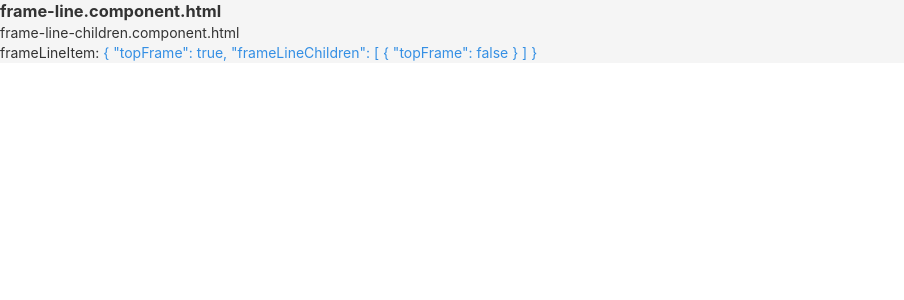
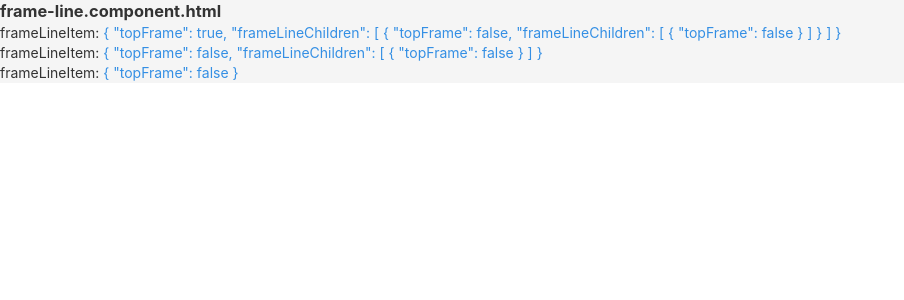
Before and after one commit to RyenToretto/angular-frame-line, an Angular app: page /frame-line in a window 1280 px wide. Shown: the top 300 px of the page, without its empty margins (0-904 px from the left). Built offline with nearby package versions, Linux system fonts and the light colour scheme.

Commit message:
渲染了 item in line

```diff
--- a/src/app/components/frame-line/frame-line-children/frame-line-children.component.html
+++ b/src/app/components/frame-line/frame-line-children/frame-line-children.component.html
@@ -1,7 +1,5 @@
 <div class="frame-line-children">
-  <div>frame-line-children.component.html</div>
-
   <div *ngFor='let frameLineItem of frameLineChildren'>
-    frameLineItem: <span>{{ frameLineItem | json}}</span>
+    <app-frame-line-item [frameLineItem]="frameLineItem"></app-frame-line-item>
   </div>
 </div>
--- a/src/app/components/frame-line/frame-line-children/frame-line-children.component.ts
+++ b/src/app/components/frame-line/frame-line-children/frame-line-children.component.ts
@@ -1,6 +1,6 @@
 import { Component, Input, OnInit } from '@angular/core';
 
-import { frameLineItem } from '../frame-line.declare';
+import { frameLineItemType } from '../frame-line.declare';
 
 @Component({
     selector: 'app-frame-line-children',
@@ -8,7 +8,7 @@ import { frameLineItem } from '../frame-line.declare';
 })
 export class FrameLineChildrenComponent implements OnInit {
 
-    @Input() frameLineChildren: frameLineItem[];
+    @Input() frameLineChildren: frameLineItemType[];
 
     constructor() {}
 
--- /dev/null
+++ b/src/app/components/frame-line/frame-line-children/frame-line-item/frame-line-item.component.html
@@ -0,0 +1,4 @@
+<div class="frame-line-item">
+  frameLineItem: <span>{{ frameLineItem | json}}</span>
+  <app-frame-line-children [frameLineChildren]="frameLineItem.frameLineChildren"></app-frame-line-children>
+</div>
--- /dev/null
+++ b/src/app/components/frame-line/frame-line-children/frame-line-item/frame-line-item.component.scss
@@ -0,0 +1,4 @@
+.frame-line-item {
+  box-sizing: border-box;
+  width: 100%;
+}
--- /dev/null
+++ b/src/app/components/frame-line/frame-line-children/frame-line-item/frame-line-item.component.ts
@@ -0,0 +1,17 @@
+import { Component, Input, OnInit } from '@angular/core';
+
+import { frameLineItemType } from '../../frame-line.declare';
+
+@Component({
+    selector: 'app-frame-line-item',
+    templateUrl: './frame-line-item.component.html'
+})
+export class FrameLineItemComponent implements OnInit {
+
+    @Input() frameLineItem: frameLineItemType;
+
+    constructor() {}
+
+    ngOnInit(): void {}
+
+}
--- a/src/app/components/frame-line/frame-line.declare.ts
+++ b/src/app/components/frame-line/frame-line.declare.ts
@@ -1,4 +1,4 @@
-export interface frameLineItem {
+export interface frameLineItemType {
     topFrame?: boolean;
-    frameLineChildren?: frameLineItem[];
+    frameLineChildren?: frameLineItemType[];
 }
--- a/src/app/components/frame-line/frame-line.service.ts
+++ b/src/app/components/frame-line/frame-line.service.ts
@@ -1,6 +1,6 @@
 import { Injectable } from '@angular/core';
 
-import { frameLineItem } from './frame-line.declare';
+import { frameLineItemType } from './frame-line.declare';
 
 @Injectable({
     providedIn: 'root'
@@ -8,12 +8,17 @@ import { frameLineItem } from './frame-line.declare';
 export class FrameLineService {
 
     // frameLineData 缓存
-    frameLineData: frameLineItem[] = [
+    frameLineData: frameLineItemType[] = [
         {
             topFrame: true,
             frameLineChildren: [
                 {
-                    topFrame: false
+                    topFrame: false,
+                    frameLineChildren: [
+                        {
+                            topFrame: false
+                        }
+                    ]
                 }
             ]
         },
--- a/src/app/shared/shared.module.ts
+++ b/src/app/shared/shared.module.ts
@@ -15,6 +15,7 @@ import { SvgComponent } from '../components/svg/svg.component';
 
 import { FrameLineComponent} from '../components/frame-line/frame-line.component';
 import { FrameLineChildrenComponent } from '../components/frame-line/frame-line-children/frame-line-children.component';
+import { FrameLineItemComponent } from '../components/frame-line/frame-line-children/frame-line-item/frame-line-item.component';
 
 import {HoverChangeBgColorDirective} from './directives/hover-change-bg-color.directive';
 import {VueLikeElseDirective} from './directives/vue-like-else.directive';
@@ -31,6 +32,7 @@ const SHARED_COMPONENT = [
     HeroMessagesComponent,
     FrameLineComponent,
     FrameLineChildrenComponent,
+    FrameLineItemComponent,
     SvgComponent
 ];
 
```
